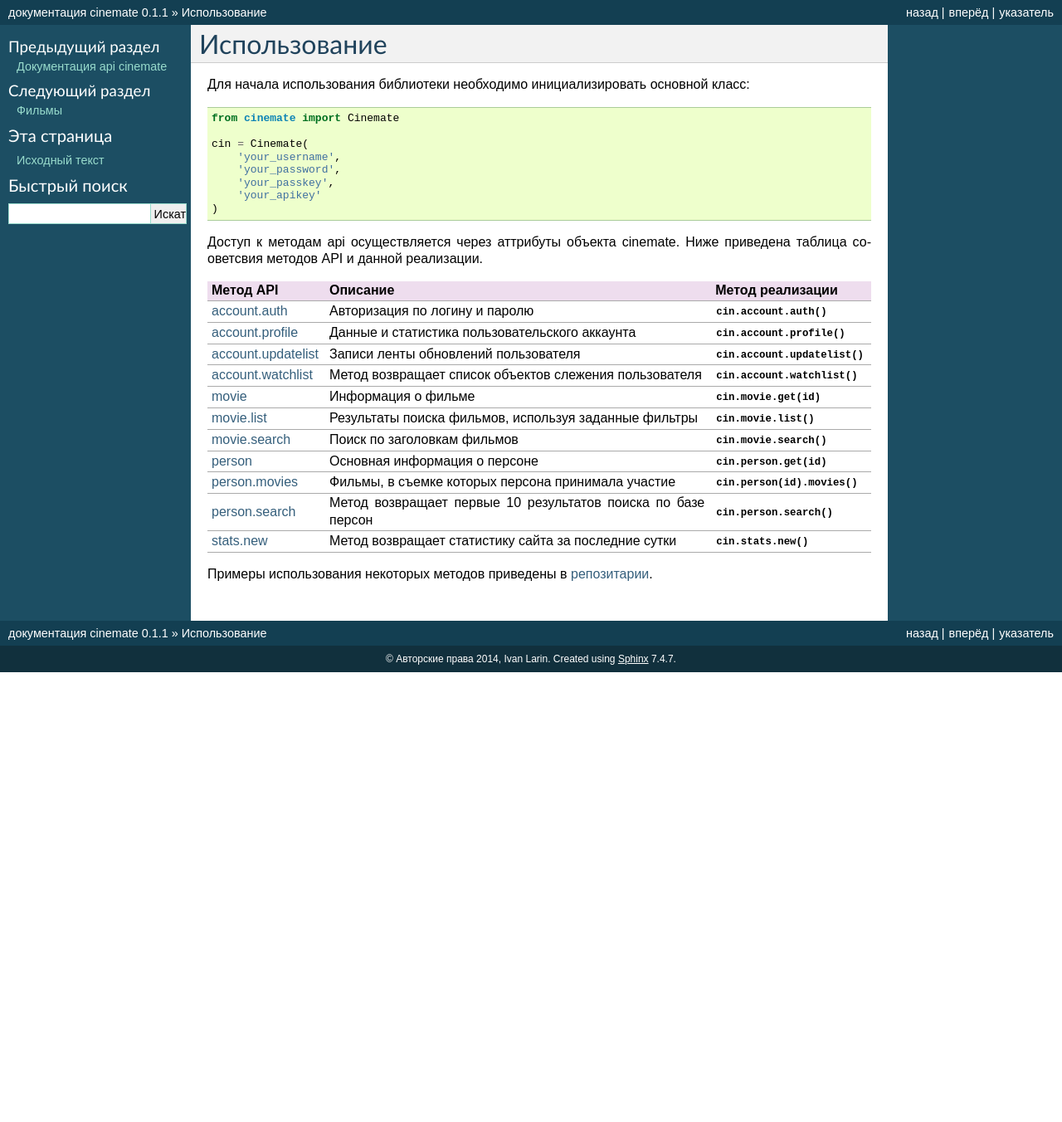
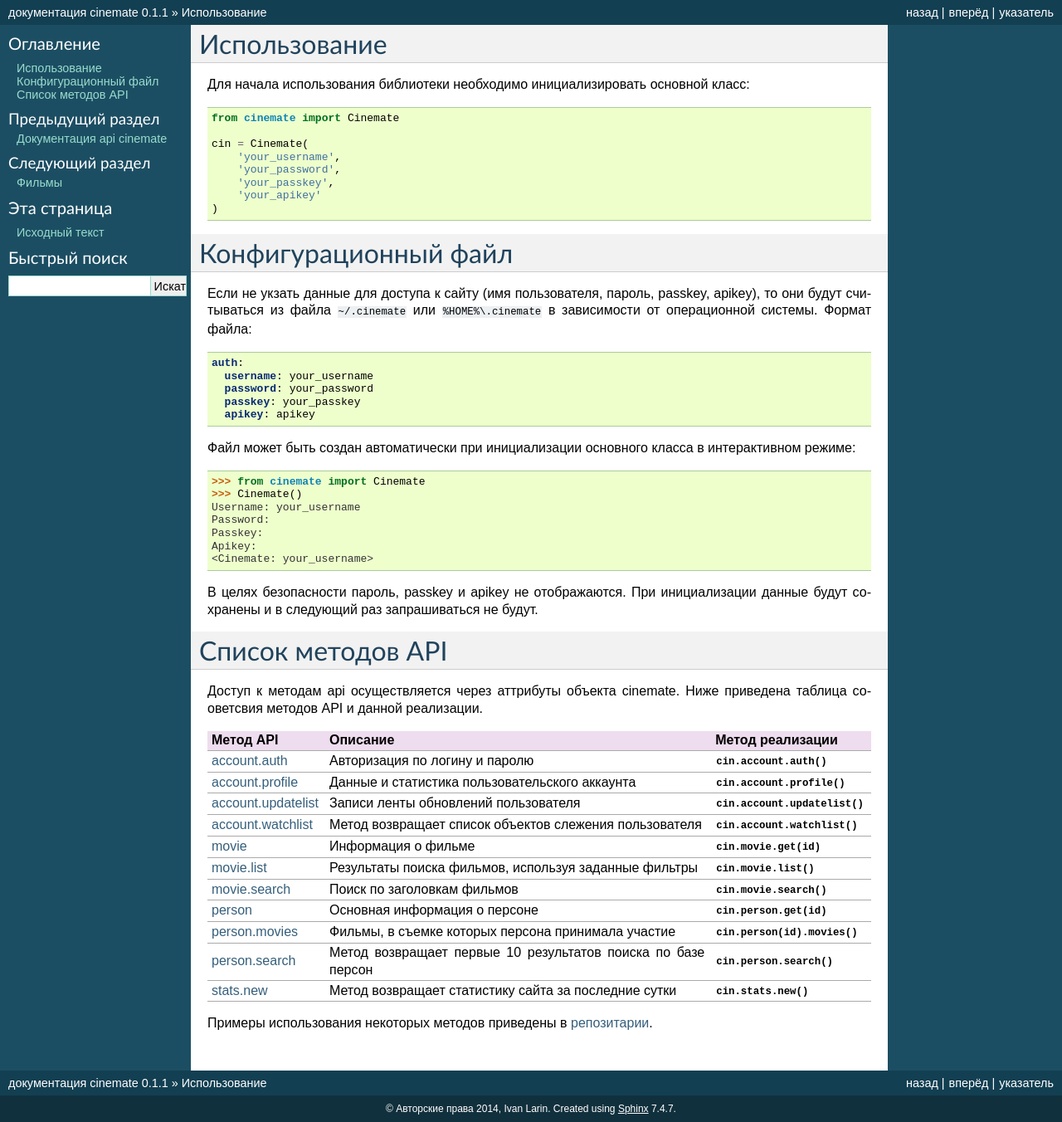
Before and after one commit to Pentusha/cinemate, a Sphinx documentation site: the page built from docs/usage.rst, in a window 1280 px wide. Shown: the whole page at 83% size. Built offline with Sphinx 7.4.7, drawn with Linux system fonts in a browser that asks for light colours; before the commit the page ends 900 px from its top, so only the background shows below that.

Commit message:
docs update

```diff
--- a/docs/usage.rst
+++ b/docs/usage.rst
@@ -13,6 +13,41 @@
         'your_passkey',
         'your_apikey'
     )
+
+Конфигурационный файл
+=====================
+
+Если не укзать данные для доступа к сайту (имя пользователя, пароль, passkey, apikey),
+то они будут считываться из файла ``~/.cinemate`` или ``%HOME%\.cinemate`` в зависимости
+от операционной системы.
+Формат файла:
+
+.. code-block:: yaml
+
+    auth:
+      username: your_username
+      password: your_password
+      passkey: your_passkey
+      apikey: apikey
+
+Файл может быть создан автоматически при инициализации основного класса в
+интерактивном режиме:
+
+.. code-block:: python
+
+    >>> from cinemate import Cinemate
+    >>> Cinemate()
+    Username: your_username
+    Password:
+    Passkey:
+    Apikey:
+    <Cinemate: your_username>
+
+В целях безопасности пароль, passkey и apikey не отображаются.
+При инициализации данные будут сохранены и в следующий раз запрашиваться не будут.
+
+Список методов API
+==================
 
 Доступ к методам api осуществляется через аттрибуты объекта cinemate.
 Ниже приведена таблица сооветсвия методов API и данной реализации.
```
